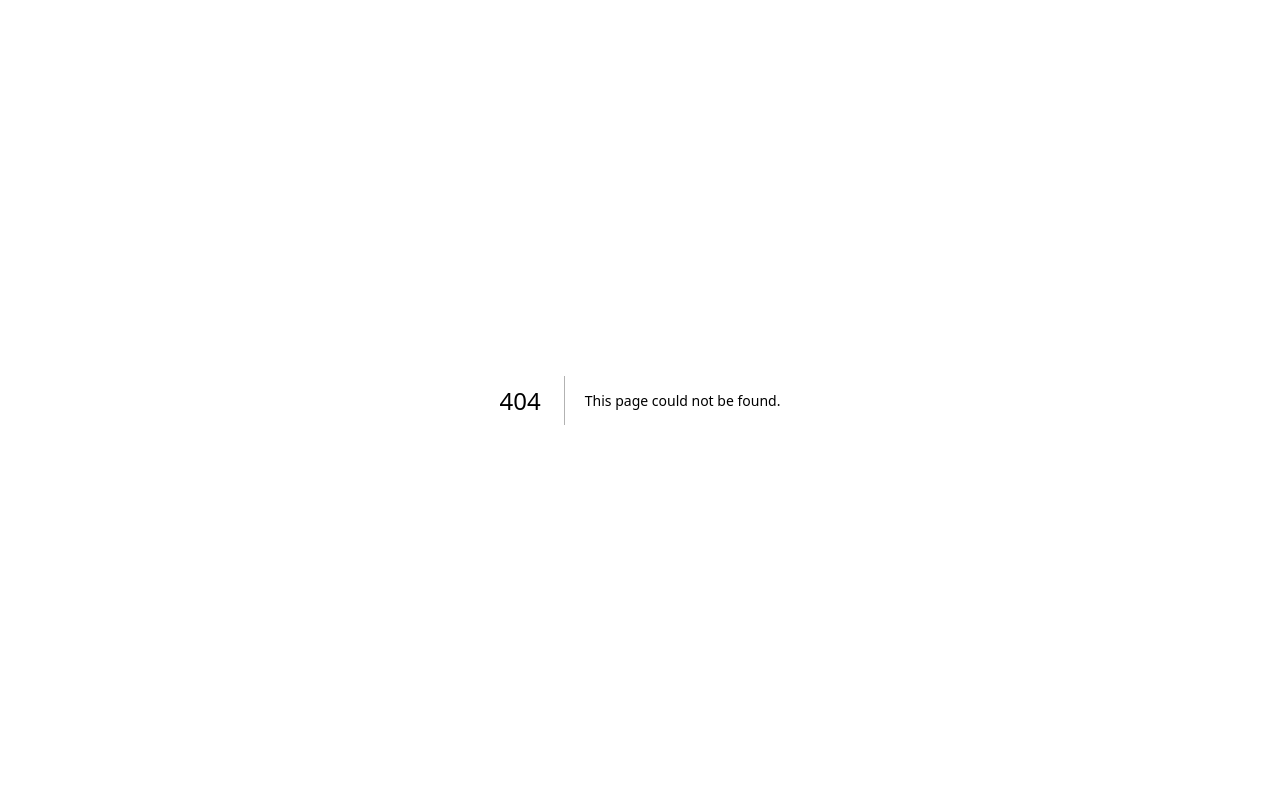
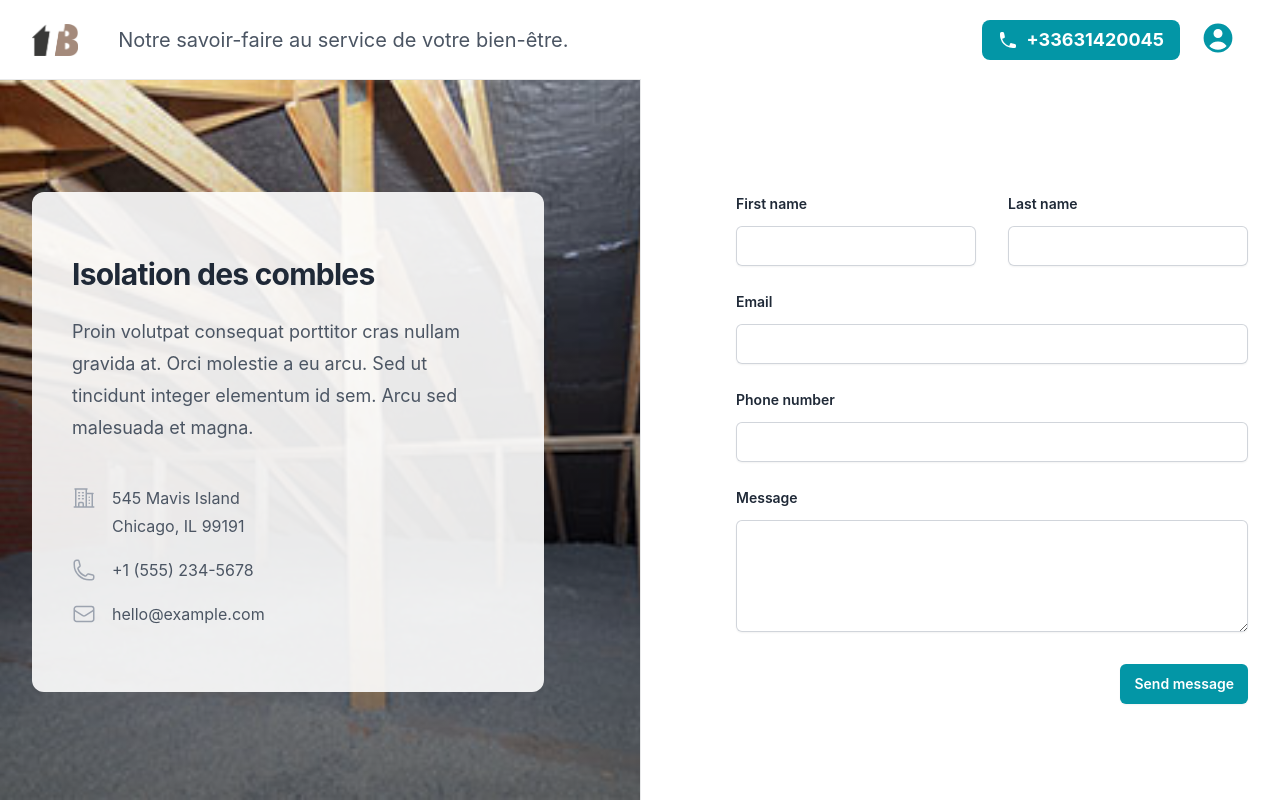
Before and after one commit to magicniclus/terabois, a Next.js app: page /prestations/isolation-des-combles in a window 1280 px wide. Before the commit this address had no page. Built offline with nearby package versions, Linux system fonts and the light colour scheme.

Commit message:
Create index.js

```diff
--- /dev/null
+++ b/pages/prestations/isolation-des-combles/index.js
@@ -0,0 +1,13 @@
+import React from "react";
+import Blog from "../../../layouts/Blog";
+import FormContent from "../../../components/organisms/formContent/FormContent";
+
+const index = () => {
+  return (
+    <Blog>
+      <FormContent />
+    </Blog>
+  );
+};
+
+export default index;
```
